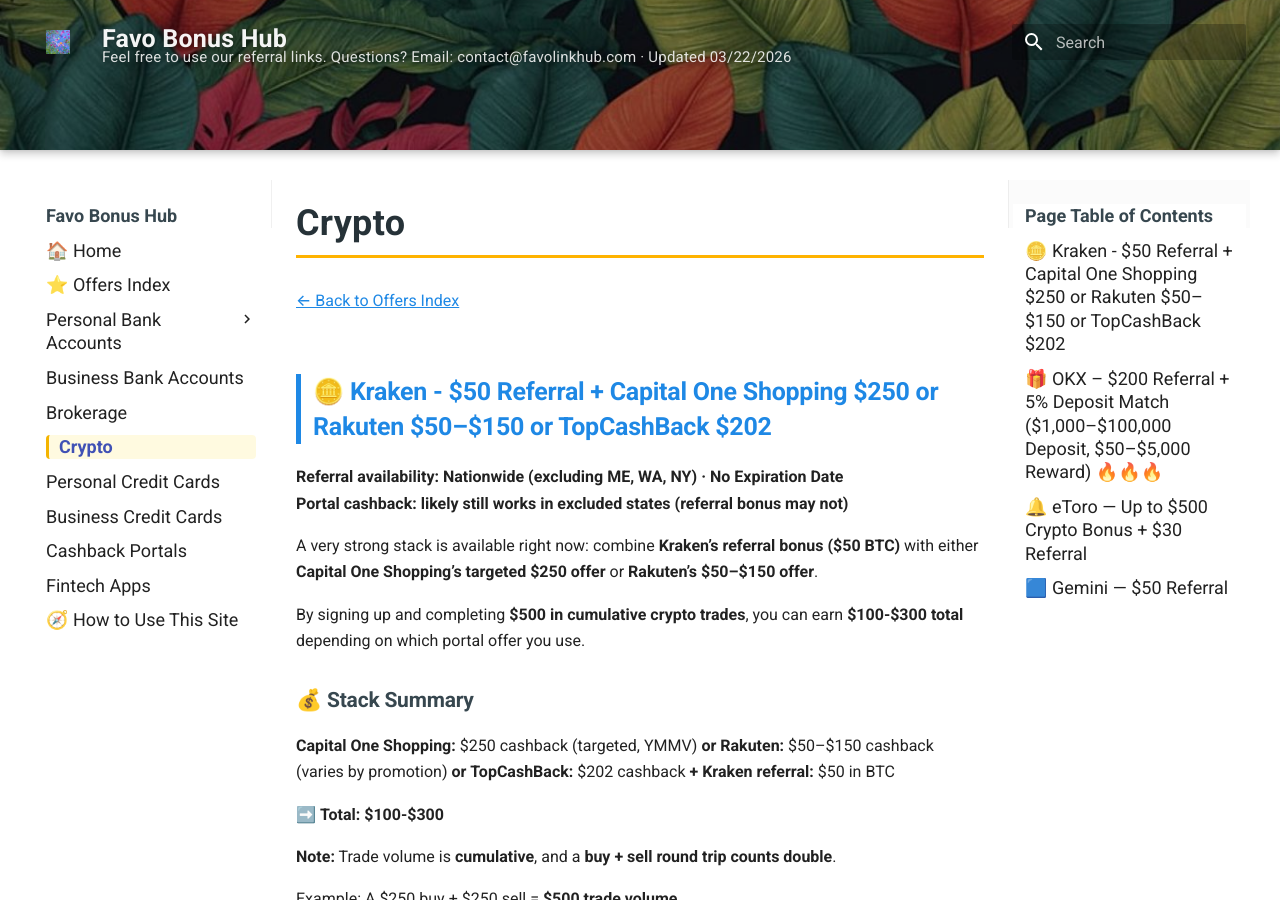
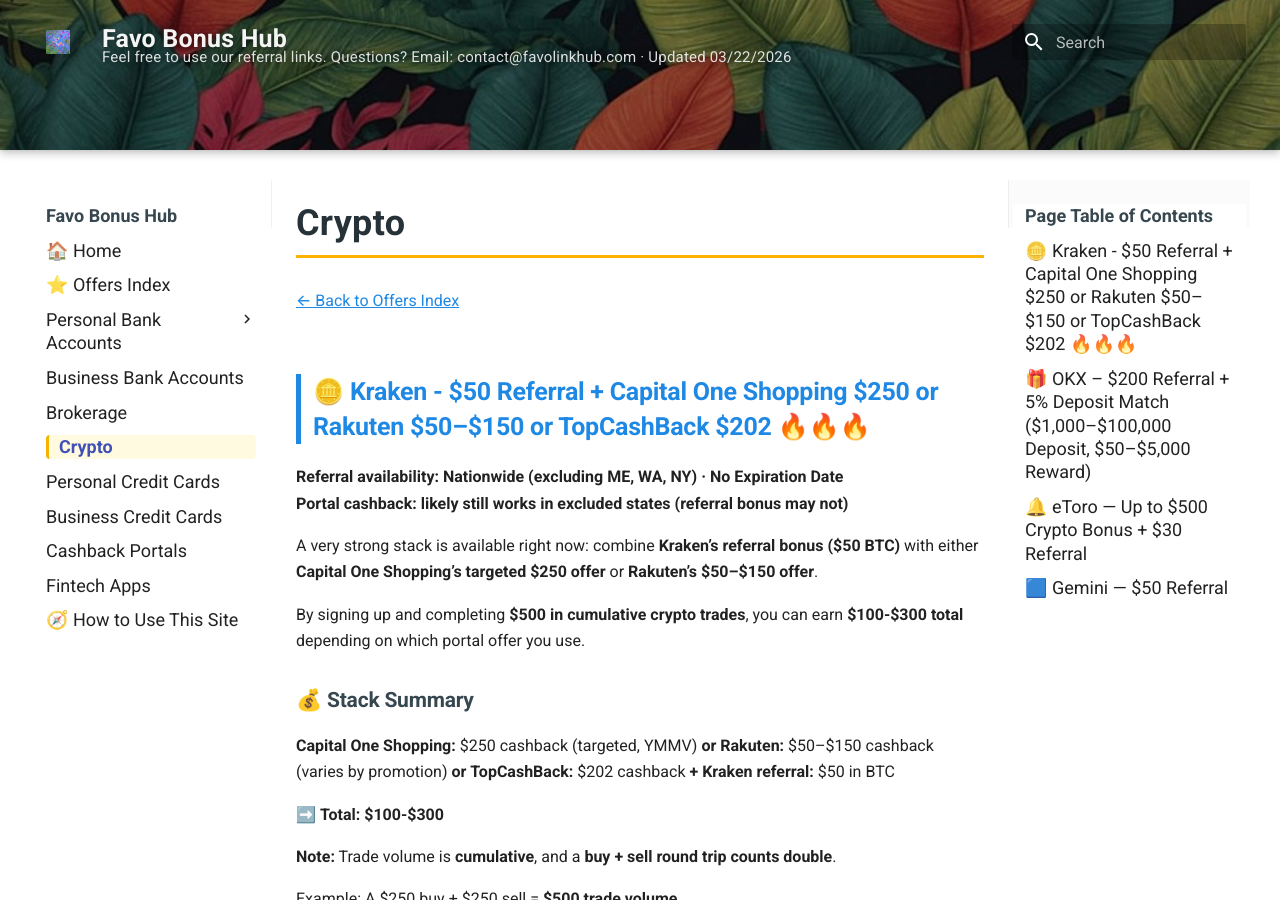
Before and after one commit to whispersofzephyr/favolinkhub-site, an MkDocs documentation site: the page built from docs/crypto.md, in a window 1280 px wide and 900 px high. Built offline with MkDocs 1.6.1 and Material for MkDocs 9.7.7, drawn with Linux system fonts in a browser that asks for light colours; some of the changed text lies outside the part shown.

```diff
--- a/docs/crypto.md
+++ b/docs/crypto.md
@@ -3,7 +3,7 @@
 --8<-- "snippets/back-to-list.md"
 
 <a id="cr-kraken"></a>
-## 🪙 Kraken - $50 Referral + Capital One Shopping $250 or Rakuten $50–$150 or TopCashBack $202
+## 🪙 Kraken - $50 Referral + Capital One Shopping $250 or Rakuten $50–$150 or TopCashBack $202 🔥🔥🔥
 
 **Referral availability: Nationwide (excluding ME, WA, NY) · No Expiration Date**
 **Portal cashback: likely still works in excluded states (referral bonus may not)**
@@ -138,7 +138,7 @@ Instant Buy = market order → typically **1%–2% spread**.
 ---
 
 <a id="cr-okx"></a>
-## 🎁 OKX – $200 Referral + 5% Deposit Match ($1,000–$100,000 Deposit, $50–$5,000 Reward) 🔥🔥🔥
+## 🎁 OKX – $200 Referral + 5% Deposit Match ($1,000–$100,000 Deposit, $50–$5,000 Reward)
 **US users only, excluding NY, TX, AS, GU, MP, VI • Opt-in & Deposit by 03/04/2026**
 
 > ### ⚡ Quick Summary
```
